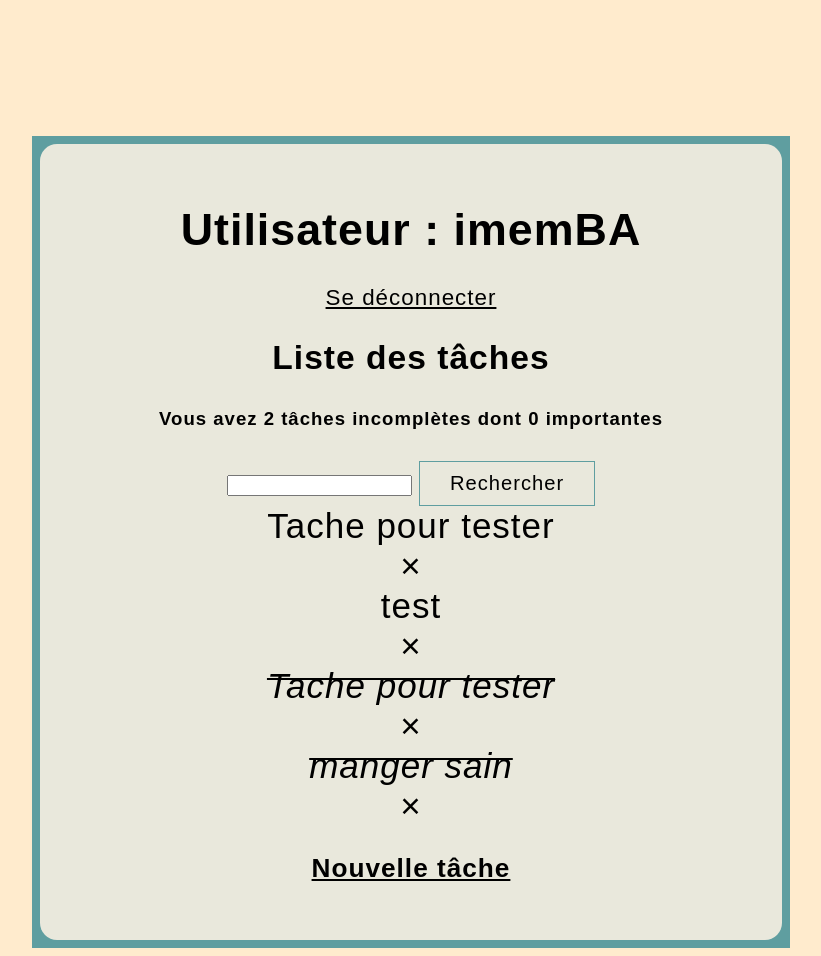
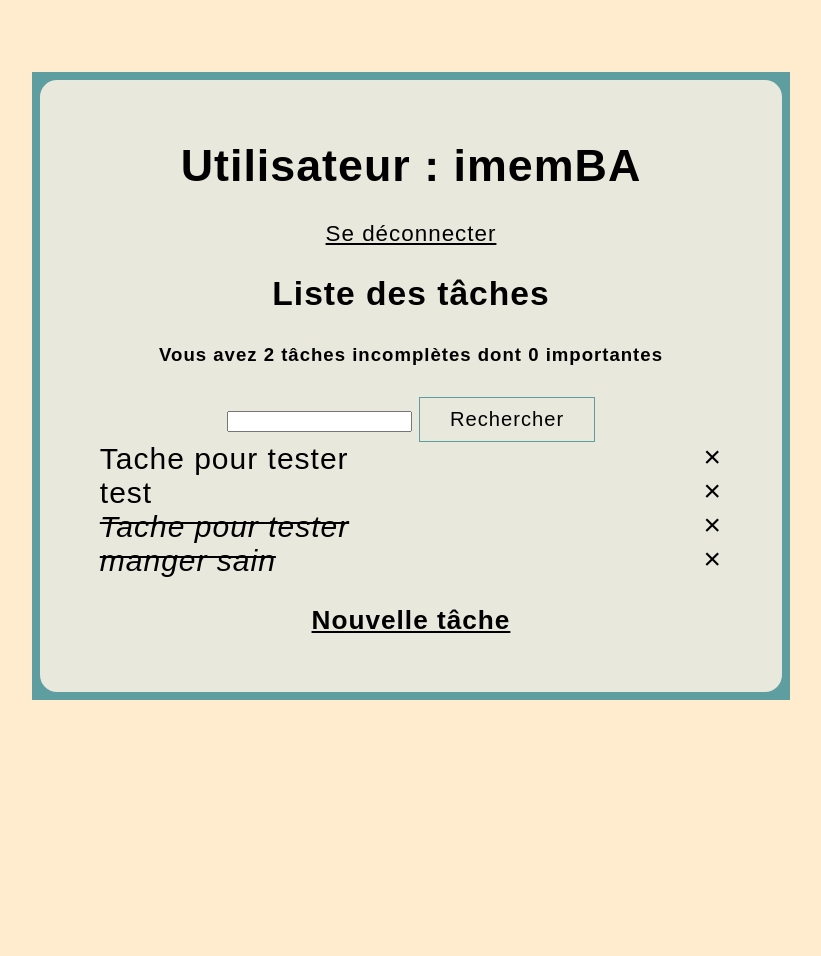
Before and after one commit to ImemBA1/projetveilleImem, a Django app: page / in a window 1280 px wide. Shown: the whole page, without its empty margins (229-1050 px from the left). After the commit the page ends 700 px from the top, so only its background shows below. Run offline with Django 3.2, Linux system fonts and the light colour scheme; a user stored in the database is signed in; data comes from the database, SQL or seed files in the repository; both versions use the stored data as it was after the commit; some web fonts are replaced.

Commit message:
style supprimer X

```diff
--- a/projet_veille/todolist/templates/todolist/main.html
+++ b/projet_veille/todolist/templates/todolist/main.html
@@ -12,7 +12,7 @@
         body {
             background-color: blanchedalmond;
             font-family: 'Gemunu Libre', sans-serif;
-            padding-top: 10%;
+            padding-top: 5%;
             font-size: 140%;
             text-align: center;
             letter-spacing: 1px;
@@ -42,7 +42,19 @@
 
         .liste-tache div a {
             text-decoration: none;
-            font-size: 35px;
+            font-size: 30px;
+        }
+
+        .liste-tache div {
+            display: flex;
+            justify-content: space-between;
+            margin-left: 30px;
+            margin-right: 30px;
+        }
+
+        .suppr-icon {
+            font-weight: 500;
+            font-family: 'Courier New', Courier, monospace;
         }
 
         .full-withradius {
--- a/projet_veille/todolist/templates/todolist/tache_list.html
+++ b/projet_veille/todolist/templates/todolist/tache_list.html
@@ -39,7 +39,7 @@
                     {% endif %}
                 </div>
                 <div>
-                    <a  href="{% url 'suppr-tache' tache.id %}">&#215;</a>
+                    <a class="suppr-icon" href="{% url 'suppr-tache' tache.id %}">&#215;</a>
                 </div>
             </div>
         {% empty %}
```
Also changed, not shown: projet_veille/db.sqlite3.
